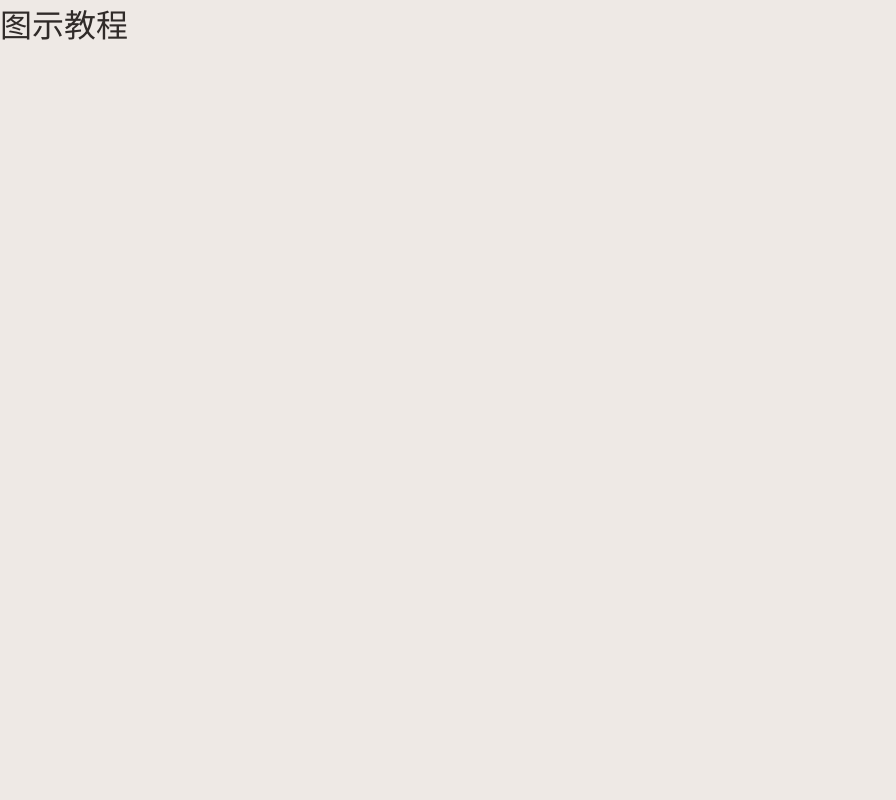
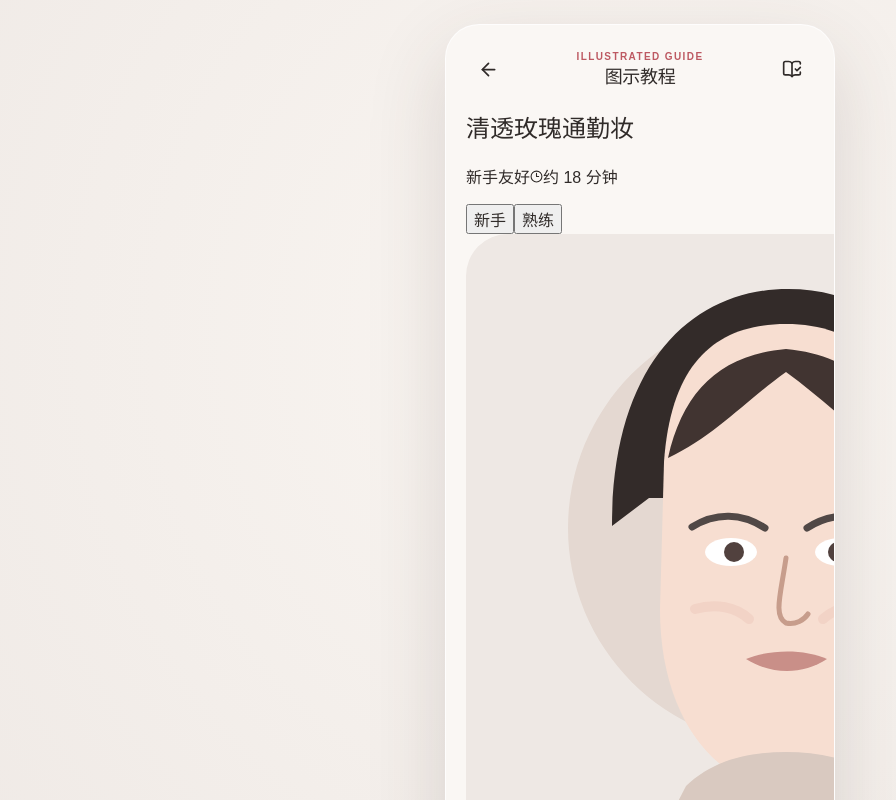
Before and after one commit to qi00531/makeup-frontend, a React (Vite) app: page /tutorial in a window 1280 px wide. Shown: the top 800 px of the page, without its empty margins (0-896 px from the left). Built offline with nearby package versions, Linux system fonts and the light colour scheme.

Commit message:
feat: add illustrated makeup tutorial

```diff
--- /dev/null
+++ b/src/components/FaceLayers.tsx
@@ -0,0 +1,24 @@
+import faceBefore from '../assets/face-before.svg';
+import type { MakeupPart } from '../types/learning';
+
+interface FaceLayersProps {
+  activePart: MakeupPart;
+  color: string;
+}
+
+export function FaceLayers({ activePart, color }: FaceLayersProps) {
+  return (
+    <div className="face-layers" aria-label={`当前高亮：${activePart}`}>
+      <img src={faceBefore} alt="图示教程脸部底图" />
+      <svg viewBox="0 0 640 680" aria-hidden="true">
+        <g className={activePart === 'base' ? 'is-active' : ''} fill={color}><ellipse cx="320" cy="365" rx="126" ry="152" opacity=".16" /></g>
+        <g className={activePart === 'brows' ? 'is-active' : ''} stroke={color} strokeWidth="16" strokeLinecap="round" opacity=".55"><path d="M225 291C251 275 276 276 301 291"/><path d="M339 291C366 276 391 275 416 291"/></g>
+        <g className={activePart === 'eyes' ? 'is-active' : ''} fill={color} opacity=".52"><ellipse cx="266" cy="313" rx="47" ry="25"/><ellipse cx="375" cy="313" rx="47" ry="25"/></g>
+        <g className={activePart === 'blush' ? 'is-active' : ''} fill={color} opacity=".42"><ellipse cx="247" cy="382" rx="65" ry="33" transform="rotate(-8 247 382)"/><ellipse cx="393" cy="382" rx="65" ry="33" transform="rotate(8 393 382)"/></g>
+        <g className={activePart === 'contour' ? 'is-active' : ''} fill={color} opacity=".28"><path d="M206 329C194 402 220 464 265 504C226 487 191 440 184 381C180 352 188 326 206 329Z"/><path d="M434 504C479 464 505 402 493 329C511 326 519 352 515 381C508 440 473 487 434 504Z"/></g>
+        <g className={activePart === 'highlight' ? 'is-active' : ''} fill={color} opacity=".68"><path d="M314 322H326L332 402H307L314 322Z"/><ellipse cx="320" cy="276" rx="28" ry="12"/></g>
+        <g className={activePart === 'lips' ? 'is-active' : ''} fill={color} opacity=".84"><path d="M278 424C304 402 337 402 363 424C338 452 302 452 278 424Z"/></g>
+      </svg>
+    </div>
+  );
+}
--- a/src/pages/TutorialPage.tsx
+++ b/src/pages/TutorialPage.tsx
@@ -1 +1,40 @@
-export function TutorialPage() { return <main><h1>图示教程</h1></main>; }
+import { ArrowLeft, BookOpenCheck, Check, ChevronRight, Clock3, Eye, Film, Layers3, PackageOpen, Sparkles } from 'lucide-react';
+import { useEffect, useState } from 'react';
+import { Link, useNavigate } from 'react-router-dom';
+import { FaceLayers } from '../components/FaceLayers';
+import { MobileShell } from '../components/MobileShell';
+import { learningService } from '../services/learningService';
+import type { IllustratedTutorial, TutorialMode } from '../types/learning';
+
+export function TutorialPage() {
+  const navigate = useNavigate();
+  const [tutorial, setTutorial] = useState<IllustratedTutorial | null>(null);
+  const [stepIndex, setStepIndex] = useState(0);
+  const [mode, setMode] = useState<TutorialMode>('beginner');
+
+  useEffect(() => { void learningService.getTutorial().then(setTutorial); }, []);
+  if (!tutorial) return <MobileShell><div className="preview-loading"><Sparkles className="spin" /><p>正在准备图示教程…</p></div></MobileShell>;
+  const step = tutorial.steps[stepIndex];
+
+  return (
+    <MobileShell className="learning-page tutorial-page">
+      <header className="detail-header">
+        <button className="icon-button" type="button" aria-label="返回" onClick={() => navigate('/preview')}><ArrowLeft size={21} /></button>
+        <div><span className="page-kicker">ILLUSTRATED GUIDE</span><h1>图示教程</h1></div>
+        <button className="icon-button" type="button" aria-label="保存教程"><BookOpenCheck size={20} /></button>
+      </header>
+
+      <section className="tutorial-title-card"><div><h2>{tutorial.title}</h2><p><span>{tutorial.difficulty}</span><span><Clock3 size={13} />{tutorial.duration}</span></p></div><div className="mode-switch" role="group" aria-label="教程模式"><button type="button" className={mode === 'beginner' ? 'is-active' : ''} onClick={() => setMode('beginner')}>新手</button><button type="button" className={mode === 'skilled' ? 'is-active' : ''} onClick={() => setMode('skilled')}>熟练</button></div></section>
+
+      <section className="face-guide-card">
+        <FaceLayers activePart={step.part} color={step.color} />
+        <div className="layer-palette" aria-label="步骤色卡">{tutorial.steps.map((item, index) => <button type="button" key={item.id} aria-label={`切换到${item.title}`} className={index === stepIndex ? 'is-active' : ''} style={{ backgroundColor: item.color }} onClick={() => setStepIndex(index)} />)}</div>
+        <div className="current-layer"><Layers3 size={15} /><span>当前图层</span><strong>{step.title}</strong></div>
+      </section>
+
+      <section className="timeline-section" aria-labelledby="timeline-title"><div className="section-heading"><h2 id="timeline-title">步骤进度</h2><span>{stepIndex + 1}/{tutorial.steps.length}</span></div><div className="step-timeline">{tutorial.steps.map((item, index) => <button type="button" key={item.id} className={index === stepIndex ? 'is-active' : index < stepIndex ? 'is-completed' : ''} aria-label={`${item.order}. ${item.title}`} onClick={() => setStepIndex(index)}><span>{index < stepIndex ? <Check size={12} /> : item.order}</span><small>{item.title}</small></button>)}</div></section>
+
+      <section className="step-detail-card"><span className="step-number">STEP {String(step.order).padStart(2, '0')}</span><h2>{step.title}</h2>{mode === 'beginner' && <p>{step.instruction}</p>}<div className="product-row"><span><PackageOpen size={17} /></span><div><small>使用产品</small><strong>{step.product}</strong></div><i style={{ backgroundColor: step.color }} /></div>{mode === 'beginner' && <div className="expert-tip"><Sparkles size={14} /><span>{step.expertTip}</span></div>}<button className="slice-button" type="button"><Film size={16} /><span>查看原视频切片</span><small>{step.videoSlice}</small><ChevronRight size={15} /></button>{step.hasEyeGuide && <Link className="eye-guide-link" to="/eyes"><Eye size={17} />查看眼部精讲<ChevronRight size={16} /></Link>}</section>
+    </MobileShell>
+  );
+}
```
Also changed, not shown: 1 other file (tests, documents, lock files or other folders).
